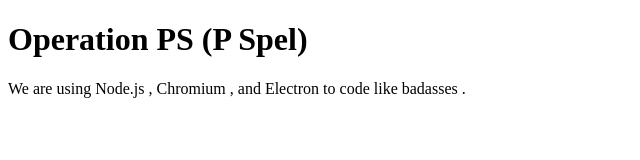
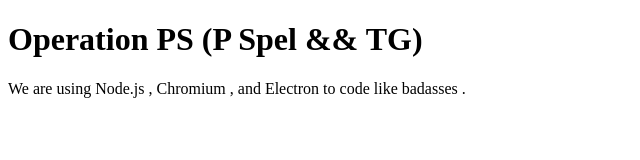
Before and after one commit to pspelman/operation_electron_tgps, an Electron app: page index.html in a window 800 px wide. Shown: the whole page, without its empty margins (0-640 px from the left). Drawn offline with Linux system fonts and the light colour scheme.

Commit message:
Commit like a motha

```diff
--- a/index.html
+++ b/index.html
@@ -8,7 +8,7 @@
     <title>Hello World!</title>
   </head>
   <body>
-    <h1>Operation PS (P Spel)</h1>
+    <h1>Operation PS (P Spel && TG)</h1>
     We are using Node.js <span id="node-version"></span>,
     Chromium <span id="chrome-version"></span>,
     and Electron to code like badasses <span id="electron-version"></span>.
```
